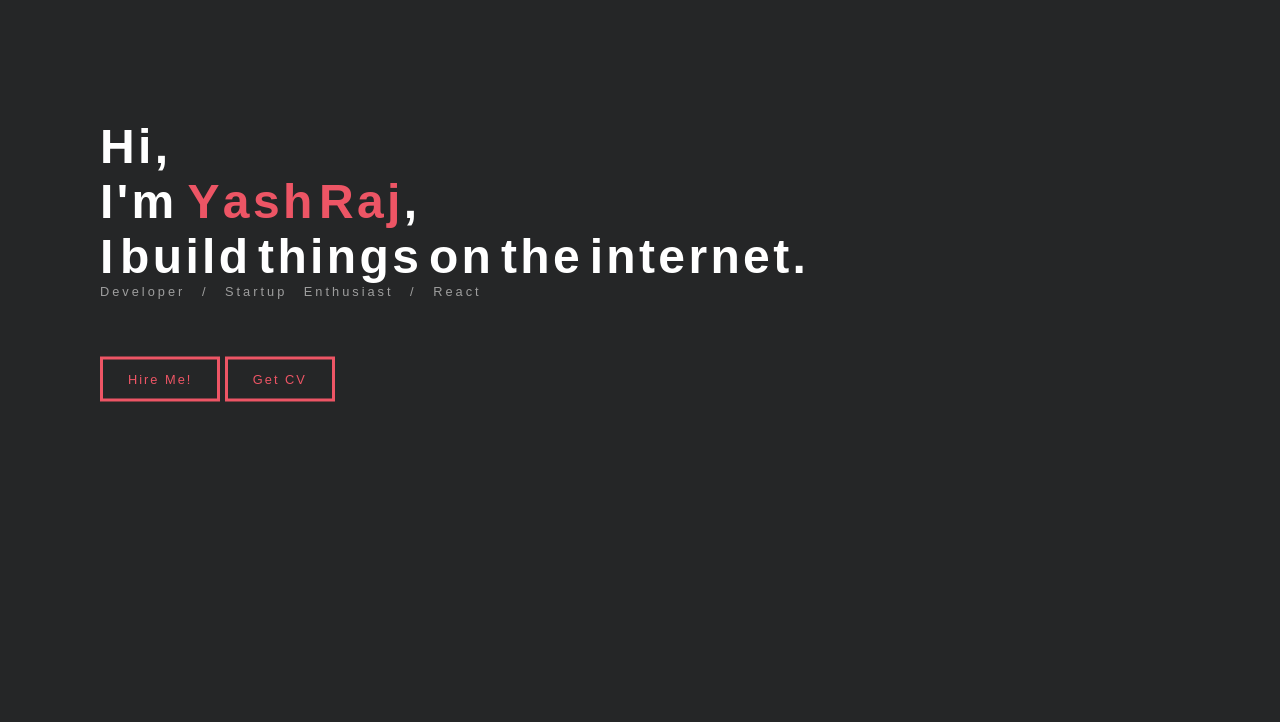
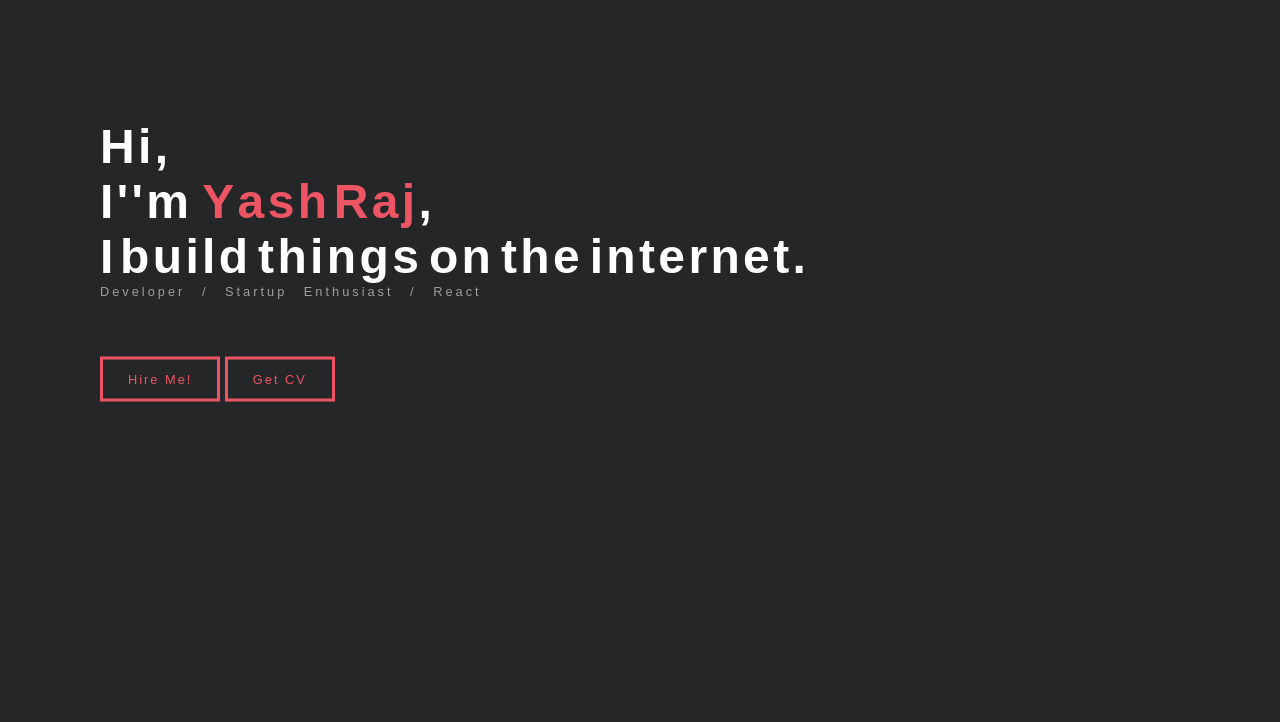
Before and after one commit to yashraj2312/portfolio_yash, a plain HTML site: page index.html in a window 1280 px wide. Shown: the part 78-800 px from the top of the page. Drawn offline with nearby package versions, Linux system fonts and the light colour scheme.

Commit message:
Update index.html

```diff
--- a/index.html
+++ b/index.html
@@ -43,6 +43,7 @@
         <br>
         <span>I</span>
         <span class="m-left">'</span>
+         <span class="m-left">'</span>
         <span class="m-left">m</span>
         <span class="name">Y</span>
         <span class="m-left name">a</span>
```
